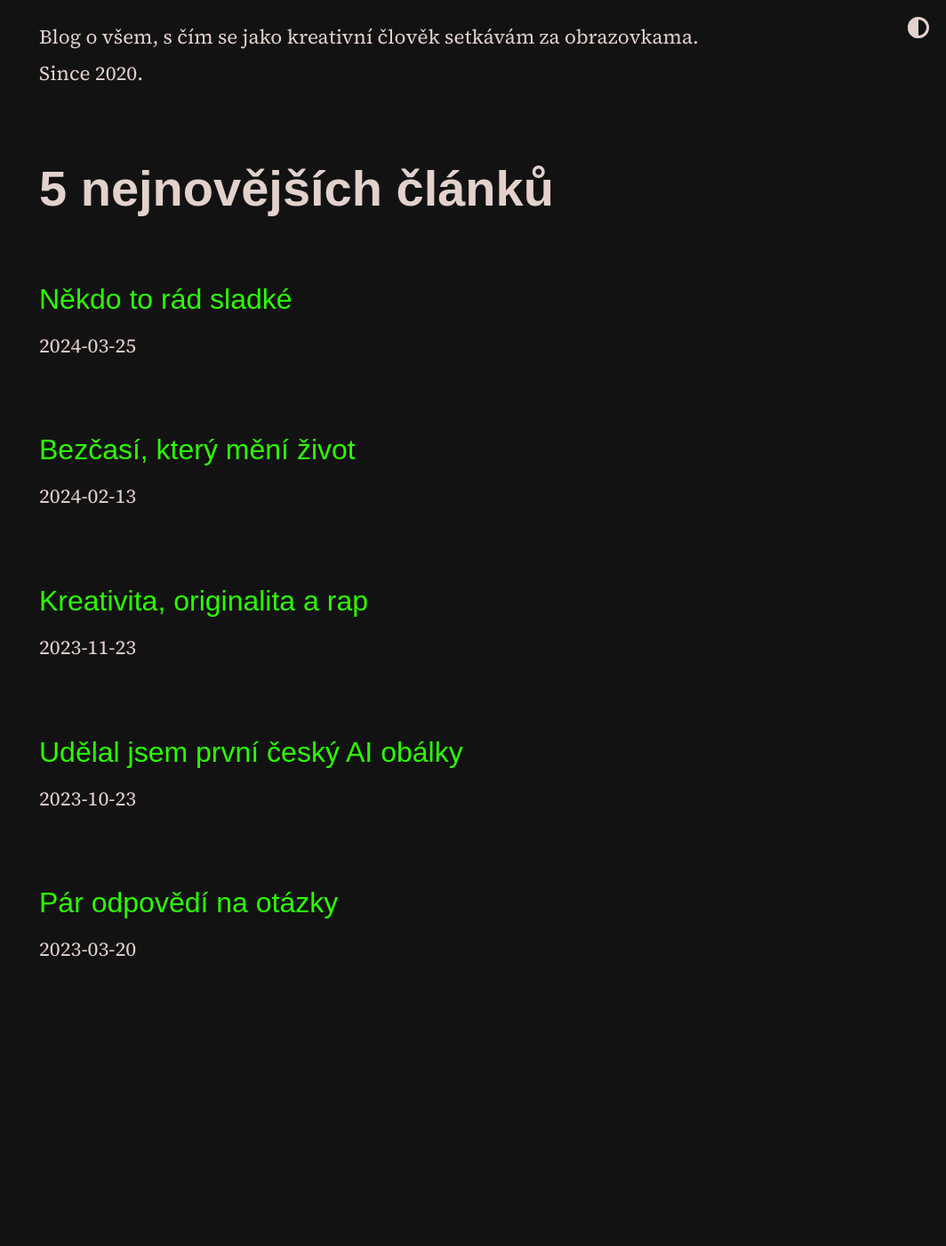
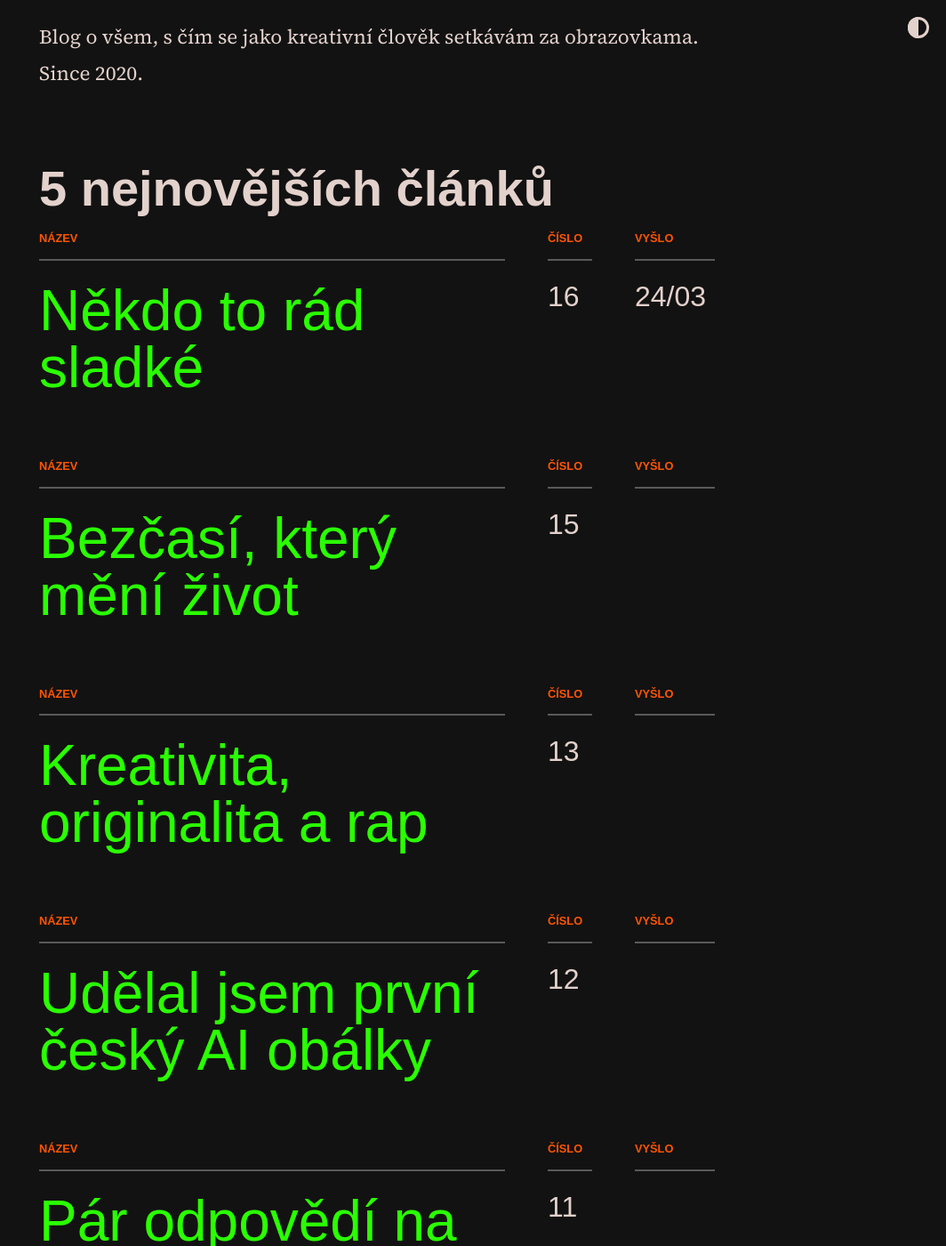
Before and after one commit to scherrer-txt/bts, a Jekyll site: the page built from index.md, in a window 1280 px wide and 1400 px high, scrolled down 372 px. Shown: the whole window at 89% size, without its empty margins (216-1280 px from the left). Built offline with Jekyll 4.4.1, drawn with Linux system fonts in a browser that asks for light colours; some web fonts are replaced; before the commit the page ends 1572 px from its top, so only the background shows below that.

Commit message:
Update post_list_5.html

```diff
--- a/_includes/post_list_5.html
+++ b/_includes/post_list_5.html
@@ -1,21 +1,30 @@
 {% if site.posts.size > 0 %}
   <ul class="list-without-markers">
-    {% assign post_count = 0 %}
-    {% for post in site.posts %}
-      {% if post_count < 5 %}
-        <li class="post-list-item">
-          <div class="post-list-content">
-            <h6 class="post-list-title">
-              <a href="{{ post.url | relative_url }}">{{ post.title }}</a>
-            </h6>
-            <div class="post-list-line"></div>
-            <span class="post-list-date">
-              {{ post.date | date: site.theme_config.date_format }}
-            </span>
+    {% for post in site.posts | limit: 5 %}
+      <li class="post-meta-container">
+        <div class="post-index">
+          <div class="theme-container">
+            <div class="post-meta-label">Název</div>
+            <div class="post-meta-content">
+              <h2 class="post-index-title">
+              <a href="{{ post.url | relative_url }}">{{ post.title }}</a></h2>
+            </div>
           </div>
-        </li>
-        {% assign post_count = post_count | plus: 1 %}
-      {% endif %}
+          <div class="number-index-container">
+            <div class="post-meta-label">Číslo</div>
+            <div class="post-meta-content">
+              <h3 class="post-index-info">{{ post.order }}</h3>
+            </div>
+          </div>
+          <div class="release-index-container">
+            <div class="post-meta-label">Vyšlo</div>
+            <div class="post-meta-content">
+              <h4 class="post-index-info">{{ post.release }}</h4>
+            </div>
+          </div>
+        </div>
+      </li>
     {% endfor %}
   </ul>
 {% endif %}
+<p><a href="vypis">Všechny články</a></p>
```
